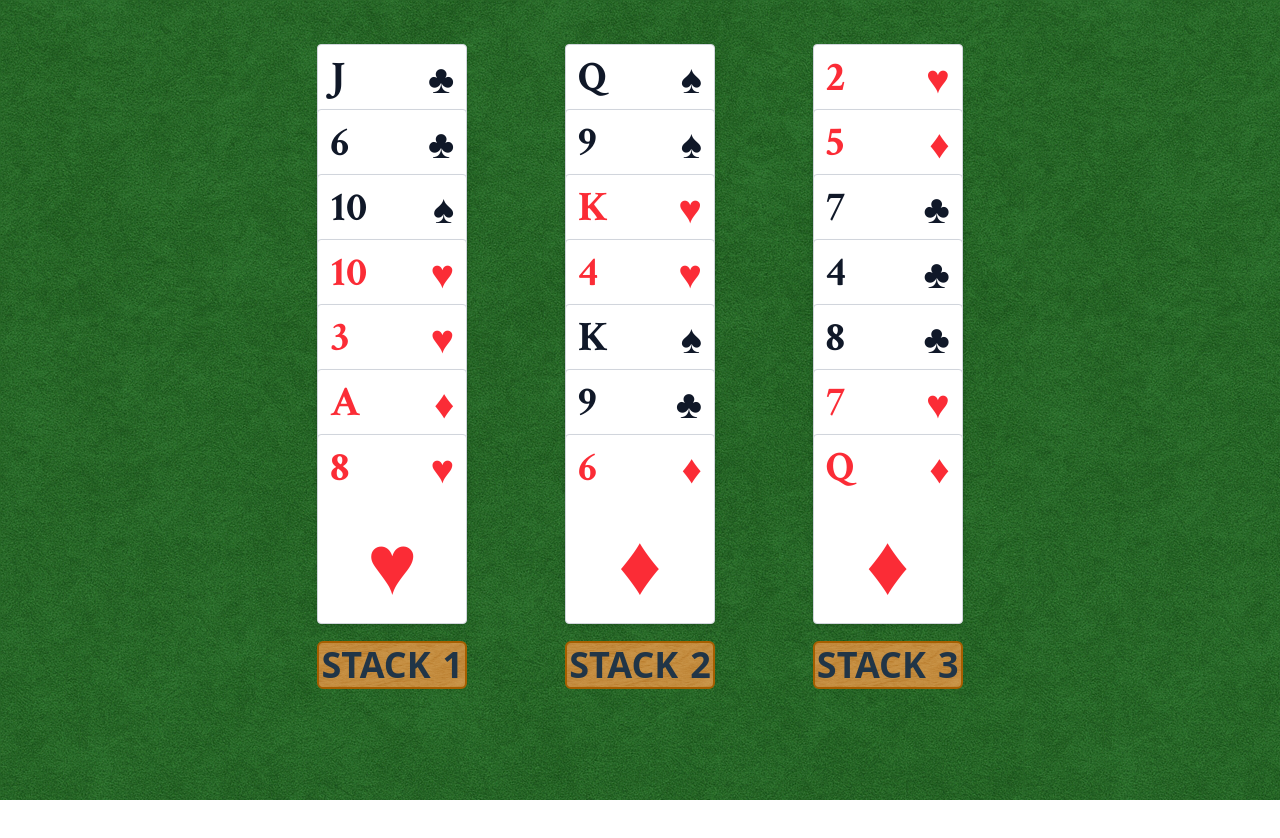
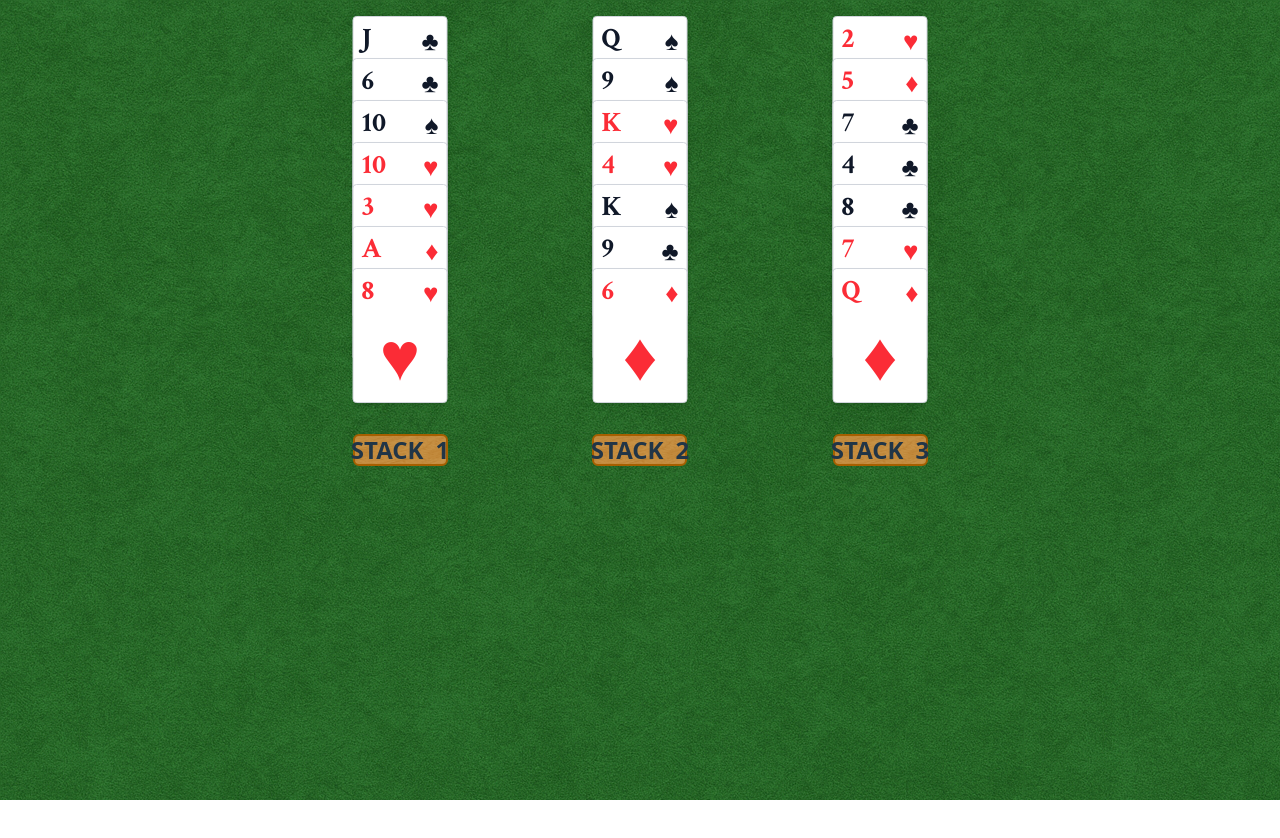
Before and after one commit to megelismi/21-card-trick, a React (Vite) app: page / in a window 1280 px wide. Both pictures are taken after a click on the button "READY". Shown: the top 838 px of the page. After the commit the page ends 800 px from the top, so only its background shows below. Built offline with nearby package versions, Linux system fonts and the light colour scheme; a web font is replaced by a local one.

Commit message:
clean up margins, padding, take out conflicting styles

```diff
--- a/src/App.tsx
+++ b/src/App.tsx
@@ -13,14 +13,13 @@ function App() {
   const selectedStack = state.context.selectedStack;
 
   return (
-    <div className="min-h-[100dvh] grid grid-rows-[1fr_auto]">
-      <section
-        className="
-          row-[1]
+    <div className="min-h-[100dvh] grid grid-rows-[1fr_auto] p-4">
+      <section className="row-[1]">
+        <div
+          className=" mx-auto
+          max-w-[min(960px,92vw)]
           min-h-[clamp(360px,60vh,680px)]
-          flex items-start justify-center
-          px-4 pt-7
-        "
+          flex items-start justify-center "
         >
           <CardTable
             phase={phase}
@@ -29,11 +28,11 @@ function App() {
             send={send}
             selectedStack={selectedStack}
           />
+        </div>
       </section>
       <footer
         className={`
           row-[2]
-          px-4 pb-[max(2rem,env(safe-area-inset-bottom))]
           ${phase === "reveal" || phase === "done" ? "mt-[-24px]" : ""}
         `}
       >
--- a/src/components/CardTable/CardStack.tsx
+++ b/src/components/CardTable/CardStack.tsx
@@ -31,6 +31,7 @@ function CardStack({
   send,
   tableRef,
 }: Props) {
+  console.log({ stackNumber });
   const [isHovered, setIsHovered] = useState(false);
   // TODO: add a note
   const [zPhase, setZPhase] = useState<"idle" | "moving" | "parked">("idle");
@@ -72,7 +73,15 @@ function CardStack({
   };
 
   return (
-    <div className="flex flex-col items-center justify-between h-[calc(var(--card-h)+var(--stack-button-gap)*var(--overlap))]">
+    <div
+      className={`flex flex-col ${
+        stackNumber === 0
+          ? "items-start"
+          : stackNumber === 1
+          ? "items-center"
+          : "items-end"
+      } justify-between h-[calc(var(--card-h)+var(--stack-button-gap)*var(--overlap))]`}
+    >
       <motion.div
         className="stack relative rounded-md cursor-pointer
         w-[var(--card-w)]
--- a/src/components/CardTable/index.tsx
+++ b/src/components/CardTable/index.tsx
@@ -61,15 +61,8 @@ const CardTable = ({ cards, phase, round, send, selectedStack }: Props) => {
   const cardStacks = getCardStacks(cards);
 
   return (
-    <div className="w-full flex justify-center">
-      <div
-        ref={tableRef}
-        className="grid grid-cols-3 gap-4 mt-4 "
-        style={{
-          maxWidth: "727px",
-          width: "100%",
-        }}
-      >
+    <div className="w-[var(--dialogue-box-small-w)]">
+      <div ref={tableRef} className="grid grid-cols-3">
         {[0, 1, 2].map((stackNumber) => {
           const stackNum = stackNumber as SelectedStack;
           const cardsInCurrentStack = cardStacks[stackNum];
--- a/src/components/DialogueBox/DialogueWithButton.tsx
+++ b/src/components/DialogueBox/DialogueWithButton.tsx
@@ -38,7 +38,7 @@ function DialogueWithButton({
   if (!dialogue) return;
 
   return (
-    <div className="pointer-events-auto relative w-full h-full ">
+    <div className="pointer-events-auto relative w-full h-full">
       <div className="absolute left-1/2 -translate-x-1/2 bottom-[calc(var(--dialogue-box-with-btn-h)-1px)]">
         <img
           src={meganMagician}
@@ -46,7 +46,7 @@ function DialogueWithButton({
         />
       </div>
 
-      <div className="py-6 px-4 flex flex-col justify-between h-full ">
+      <div className="py-6 px-4 flex flex-col justify-between h-full">
         <div className="flex items-center justify-center">
           <DialogueText dialogue={dialogue} />
         </div>
--- a/src/config/animation.ts
+++ b/src/config/animation.ts
@@ -2,7 +2,7 @@ import { ROWS_PER_STACK } from "../constants/cards";
 
 export const Anim = {
   // --- layout ---
-  cornerPadding: 44, // px; distance from viewport top/left for the corner pile
+  cornerPadding: 18, // px; distance from viewport top/left for the corner pile
   offScreenGutter: 48, // px; if we need to deal the cards off screen, because there's no room, then move them far enough off screen that the user can't see them
 
   // --- deal ---
--- a/src/index.css
+++ b/src/index.css
@@ -11,6 +11,9 @@ body {
   background-position: top left;
   background-size: auto;
   background-attachment: fixed;
+  overflow: hidden;
+  overscroll-behavior: none;
+  touch-action: manipulation;
 }
 
 :root {
@@ -29,12 +32,12 @@ body {
 
   /* cards */
   --card-padding: 0.75em;
-  --card-w: 150px;
   --card-h: 190px;
-  --card-rank-size: 42px;
+  --card-w: 150px; /* 78% of card height*/
   --large-card-suit-size: 85px;
-  --small-card-suit-size: 40px;
-  --overlap: 65px; /* card overlap */
+  --small-card-suit-size: 40px; /* 47% of large-card-suit-size */
+  --card-rank-size: 42px; /* 49% of large-card-suit-size  */
+  --overlap: 65px; /* card overlap */ /* 34% of card height */
   --stack-button-gap: 7;
 
   /* dialogue box */
@@ -92,6 +95,42 @@ body {
     --dialogue-box-with-btn-h: 135px;
 
     --stack-button-gap: 7;
+  }
+}
+
+@media (max-height: 800px) {
+  :root {
+    --card-padding: 0.5em;
+    --card-h: 135px;
+    --card-w: 95px; /* 78% of card height*/
+    --large-card-suit-size: 68px;
+    --small-card-suit-size: 26px; /* 47% of large-card-suit-size */
+    --card-rank-size: 28px; /* 49% of large-card-suit-size  */
+    --overlap: 42px; /* card overlap */ /* 34% of card height */
+
+    --magician-avatar-small-w: 100px;
+    --magician-avatar-med-w: 140px;
+    --magician-avatar-large-w: 275px;
+
+    --dialogue-font-size: 17px;
+    --dialogue-text-width: 70%;
+
+    --stack-button-font-size: 24px;
+    --stack-button-height: 2rem;
+    --dialogue-button-font-size: 24px;
+
+    --dialogue-box-small-w: 575px;
+    --dialogue-box-small-h: 85px;
+
+    --stack-button-gap: 7.5;
+  }
+}
+
+@media (max-height: 601px) {
+  :root {
+    --card-h: 115px;
+    --card-w: 85px; /* 78% of card height*/
+    --overlap: 40px; /* card overlap */ /* 34% of card height */
   }
 }
 
```
Lines whose indentation alone changed are shown as unchanged.
